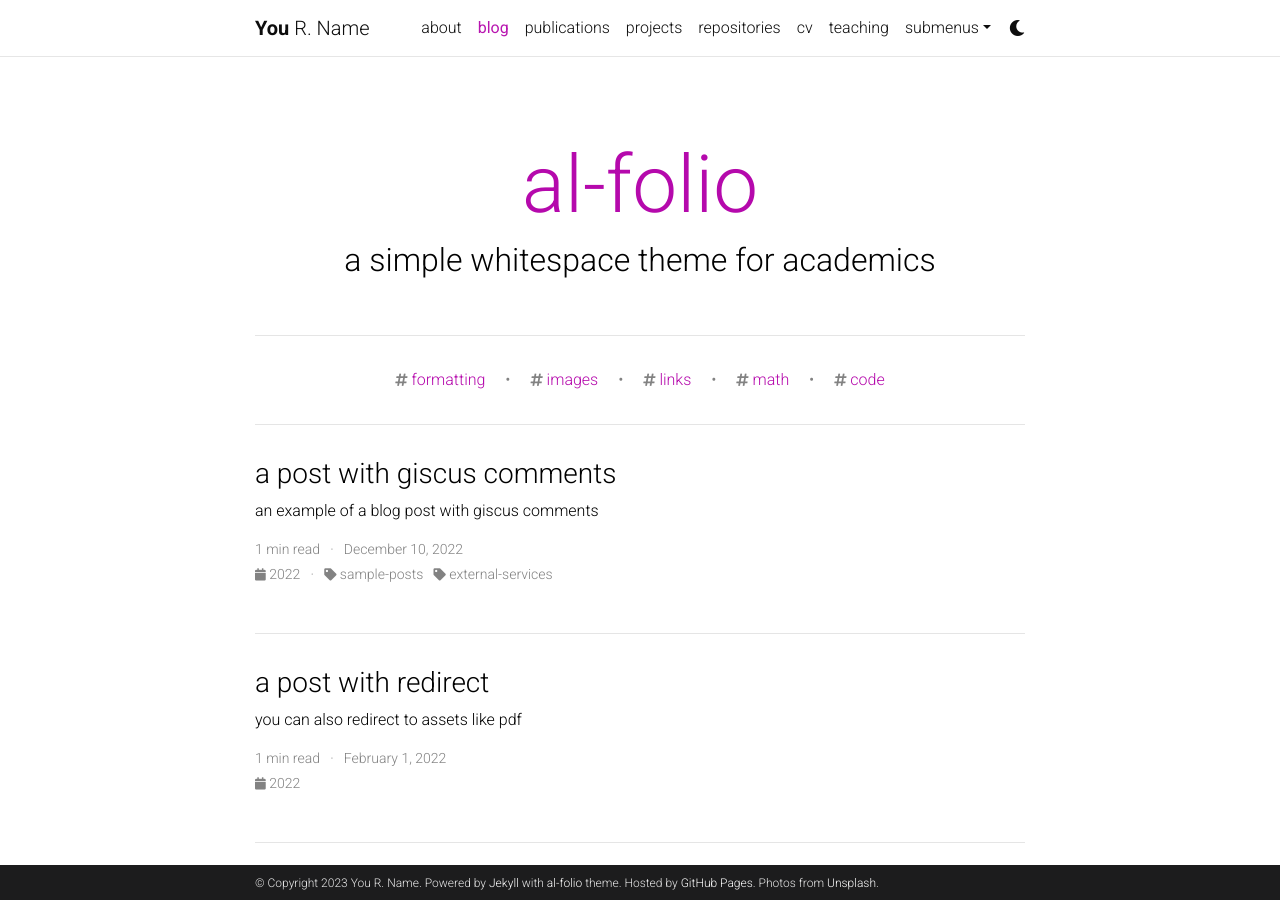
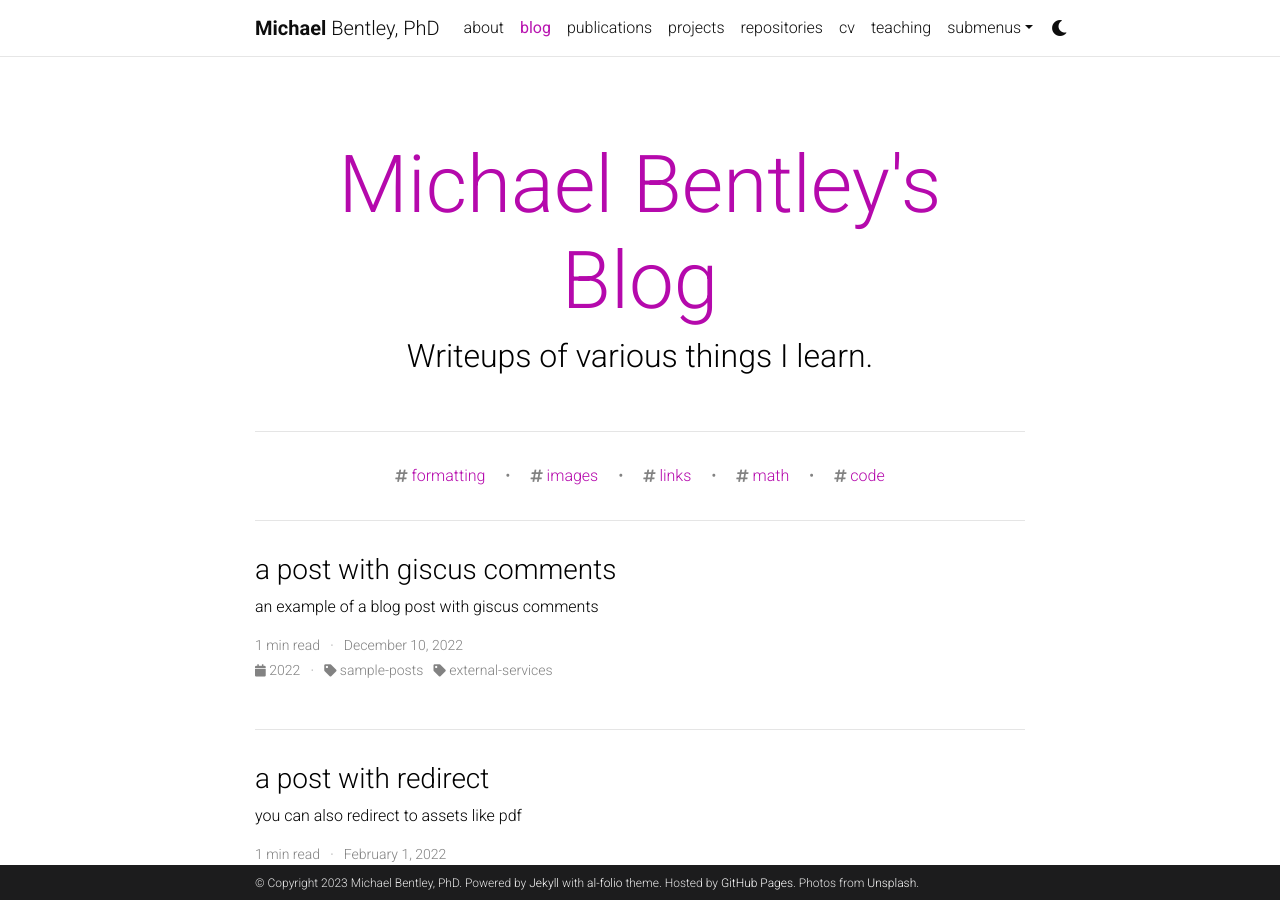
Before and after one commit to mikebentley15/mikebentley15.github.io, a Jekyll site: the page built from blog/index.html, in a window 1280 px wide and 900 px high. Built offline with Jekyll 4.4.1, drawn with Linux system fonts in a browser that asks for light colours; the list of posts is cut into pages by our own code; comment, search, counter and statistics services are not loaded; a style sheet for code colours, icons or effects is not loaded.

Commit message:
some updates to config

```diff
--- a/_config.yml
+++ b/_config.yml
@@ -3,25 +3,24 @@
 # -----------------------------------------------------------------------------
 
 title: blank # the website title (if blank, full name will be used instead)
-first_name: You
-middle_name: R.
-last_name: Name
-email: you@example.com
+first_name: Michael
+middle_name:
+last_name: Bentley, PhD
+email: mikebentley15@gmail.com
 description: > # the ">" symbol means to ignore newlines until "footer_text:"
-  A simple, whitespace theme for academics. Based on [*folio](https://github.com/bogoli/-folio) design.
+  Michael Bentley obtained his PhD in Computing in the Robotics track from the University of Utah.  His research interests include deep learning, continuum robotics, motion planning, and numerical reproducibility.
 footer_text: >
   Powered by <a href="https://jekyllrb.com/" target="_blank">Jekyll</a> with <a href="https://github.com/alshedivat/al-folio">al-folio</a> theme.
   Hosted by <a href="https://pages.github.com/" target="_blank">GitHub Pages</a>.
   Photos from <a href="https://unsplash.com" target="_blank">Unsplash</a>.
-keywords: jekyll, jekyll-theme, academic-website, portfolio-website  # add your own keywords or leave empty
+keywords: academic-website, continuum-robot, motion-planning, reproducibility
 
 lang: en # the language of your site (for example: en, fr, cn, ru, etc.)
 icon: ⚛️  # the emoji used as the favicon (alternatively, provide image name in /assets/img/)
 
-url: https://alshedivat.github.io # the base hostname & protocol for your site
-baseurl: /al-folio # the subpath of your site, e.g. /blog/
-last_updated: false # set to true if you want to display last updated in the footer
-impressum_path:  # set to path to include impressum link in the footer, use the same path as permalink in a page, helps to conform with EU GDPR
+url: https://mikebentley15.github.io
+baseurl:
+last_updated: false
 
 # -----------------------------------------------------------------------------
 # Theme
@@ -67,58 +66,61 @@ og_image: # The site-wide (default for all links) Open Graph preview image
 # Social integration
 # -----------------------------------------------------------------------------
 
-github_username: # your GitHub user name
-gitlab_username: # your GitLab user name
-twitter_username: # your Twitter handle
-mastodon_username: # your mastodon instance+username in the format instance.tld/@username
-linkedin_username: # your LinkedIn user name
-telegram_username: # your Telegram user name
+github_username: mikebentley15
+linkedin_username: dr-michael-bentley
+
 scholar_userid: # your Google Scholar ID
-semanticscholar_id: # your Semantic Scholar ID
-whatsapp_number: # your WhatsApp number (full phone number in international format. Omit any zeroes, brackets, or dashes when adding the phone number in international format.)
 orcid_id: # your ORCID ID
-medium_username: # your Medium username
-quora_username: # your Quora username
-publons_id: # your ID on Publons
-osf_id: # your OSF ID
-research_gate_profile: # your profile on ResearchGate
-blogger_url: # your blogger URL
-work_url: # work page URL
-keybase_username: # your keybase user name
-wikidata_id: # your wikidata id
-wikipedia_id: # your wikipedia id (Case sensitive)
-dblp_url: # your DBLP profile url
-stackoverflow_id: # your stackoverflow id
 kaggle_id: # your kaggle id
-lastfm_id: # your lastfm id
-spotify_id: # your spotify id
-pinterest_id: # your pinterest id
-unsplash_id: # your unsplash id
-instagram_id: # your instagram id
-facebook_id: # your facebook id
 youtube_id: # your youtube channel id (youtube.com/@<youtube_id>)
-discord_id: # your discord id (18-digit unique numerical identifier)
+
+#gitlab_username: # your GitLab user name
+#twitter_username: # your Twitter handle
+#mastodon_username: # your mastodon instance+username in the format instance.tld/@username
+#telegram_username: # your Telegram user name
+#semanticscholar_id: # your Semantic Scholar ID
+#whatsapp_number: # your WhatsApp number (full phone number in international format. Omit any zeroes, brackets, or dashes when adding the phone number in international format.)
+#medium_username: # your Medium username
+#quora_username: # your Quora username
+#publons_id: # your ID on Publons
+#osf_id: # your OSF ID
+#research_gate_profile: # your profile on ResearchGate
+#blogger_url: # your blogger URL
+#work_url: # work page URL
+#keybase_username: # your keybase user name
+#wikidata_id: # your wikidata id
+#wikipedia_id: # your wikipedia id (Case sensitive)
+#dblp_url: # your DBLP profile url
+#stackoverflow_id: # your stackoverflow id
+#lastfm_id: # your lastfm id
+#spotify_id: # your spotify id
+#pinterest_id: # your pinterest id
+#unsplash_id: # your unsplash id
+#instagram_id: # your instagram id
+#facebook_id: # your facebook id
+#discord_id: # your discord id (18-digit unique numerical identifier)
 
 contact_note: >
-  You can even add a little note about which of these is the best way to reach you.
+  Please reach out via LinkedIn or email.
+  #You can even add a little note about which of these is the best way to reach you.
 
 # -----------------------------------------------------------------------------
 # Analytics and search engine verification
 # -----------------------------------------------------------------------------
 
-google_analytics:  # your Google Analytics measurement ID (format: G-XXXXXXXXXX)
-panelbear_analytics:  # panelbear analytics site ID (format: XXXXXXXXX)
-
-google_site_verification:  # your google-site-verification ID (Google Search Console)
-bing_site_verification:  # out your bing-site-verification ID (Bing Webmaster)
+#google_analytics:  # your Google Analytics measurement ID (format: G-XXXXXXXXXX)
+#panelbear_analytics:  # panelbear analytics site ID (format: XXXXXXXXX)
+#
+#google_site_verification:  # your google-site-verification ID (Google Search Console)
+#bing_site_verification:  # out your bing-site-verification ID (Bing Webmaster)
 
 # -----------------------------------------------------------------------------
 # Blog
 # -----------------------------------------------------------------------------
 
-blog_name: al-folio # blog_name will be displayed in your blog page
+blog_name: Michael Bentley's Blog # blog_name will be displayed in your blog page
 blog_nav_title: blog # your blog must have a title for it to be displayed in the nav bar
-blog_description: a simple whitespace theme for academics
+blog_description: Writeups of various things I learn.
 permalink: /blog/:year/:title/
 
 # Pagination
```
